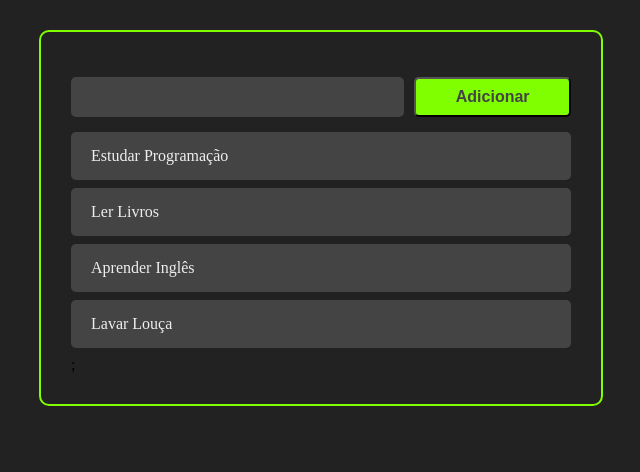
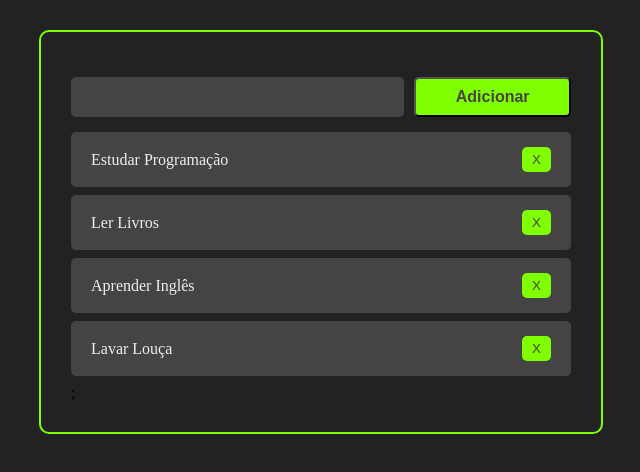
Before and after one commit to Jfdeev/To-do-List, a React (Create React App) app: page / in a window 1280 px wide. Shown: the top 472 px of the page, without its empty margins (319-959 px from the left). Built offline with nearby package versions, Linux system fonts and the light colour scheme.

Commit message:
delete and finish task function completed

```diff
--- a/package.json
+++ b/package.json
@@ -1,5 +1,5 @@
 {
-  "name": "curso-react",
+  "name": "to-do-list",
   "version": "0.1.0",
   "private": true,
   "dependencies": {
@@ -9,7 +9,9 @@
     "curso-react": "file:",
     "react": "^18.3.1",
     "react-dom": "^18.3.1",
-    "react-scripts": "5.0.1",
+    "react-scripts": "^5.0.1",
+    "to-do-list": "file:",
+    "uuid": "^11.0.3",
     "web-vitals": "^2.1.4"
   },
   "scripts": {
--- a/src/App.jsx
+++ b/src/App.jsx
@@ -2,6 +2,7 @@
 import "./App.css";
 import Tasks from "./components/Tasks";
 import AddTask from "./components/AddTask";
+import {v4 as uuidv4} from 'uuid';
 
 
 const App = () => {
@@ -28,10 +29,26 @@
     }
   ]);
 
+  const handleTaskClick = (taskId) => {
+    const newTasks = tasks.map(task => {
+      if (task.id === taskId) return { ...task, completed: !task.completed };
+
+      return task;
+    });
+
+    setTasks(newTasks);
+  }
+
+  const handleTaskDeletion = (taskId) => {
+    const newTasks = tasks.filter(task => task.id !== taskId);
+
+    setTasks(newTasks);
+  }
+
   const handleTaskAddition = (taskTitle) => {
     const newTasks = [... tasks, {
         title: taskTitle,
-        id: Math.random(10),
+        id: uuidv4(),
         completed: false
       },
     ];
@@ -41,7 +58,7 @@
   return <>
     <div className="container">
       <AddTask handleTaskAddition={handleTaskAddition} />
-      <Tasks tasks={tasks} />
+      <Tasks tasks={tasks} handleTaskClick={handleTaskClick} handleTaskDeletion={handleTaskDeletion}/>
     </div>
   </>
 };
--- a/src/components/AddTask.jsx
+++ b/src/components/AddTask.jsx
@@ -12,7 +12,7 @@
     const handleAddTaskClick = () => {
         handleTaskAddition(inputData);
         setInputData('');
-    }
+    };
 
     return (
         <div className='add-task-container'>
--- a/src/components/Task.css
+++ b/src/components/Task.css
@@ -8,3 +8,16 @@
     color: #eee;
     align-items: center;
 }
+
+.task-title{
+    cursor: pointer;
+}
+
+.remove-task-button{
+    background-color: chartreuse;
+    color: #444;
+    border: none;
+    padding: 5px 10px;
+    border-radius: 5px;
+    cursor: pointer;
+}
--- a/src/components/Task.jsx
+++ b/src/components/Task.jsx
@@ -1,8 +1,21 @@
 import React from 'react';
 import './Task.css';
 
-const Task = ({ task }) => {
-    return <div className='task-container'>{task.title}</div>
-}
+const Task = ({ task, handleTaskClick, handleTaskDeletion }) => {
+    return (
+        <div
+            className='task-container'
+            style={task.completed ? {borderLeft: '6px solid chartreuse'} : {}}
+        >
+            <div className="task-title" onClick={() => handleTaskClick(task.id)}>
+                {task.title}
+            </div>
+            <div className='buttons-container'>
+                <button className='remove-task-button' onClick={() => handleTaskDeletion(task.id)}>X</button>
+            </div>
+        </div>
+    );
+
+};
 
 export default Task;
--- a/src/components/Tasks.jsx
+++ b/src/components/Tasks.jsx
@@ -1,10 +1,10 @@
 import React from "react";
 import Task from "./Task";
 
-const Tasks = ({ tasks }) => {
+const Tasks = ({ tasks, handleTaskClick, handleTaskDeletion }) => {
     return <>
         {tasks.map((task) => (
-            <Task task={task}/>
+            <Task task={task} handleTaskClick={handleTaskClick} handleTaskDeletion={handleTaskDeletion}/>
         ))};
     </>
 };
```
Also changed, not shown: 1 other file (tests, documents, lock files or other folders).
